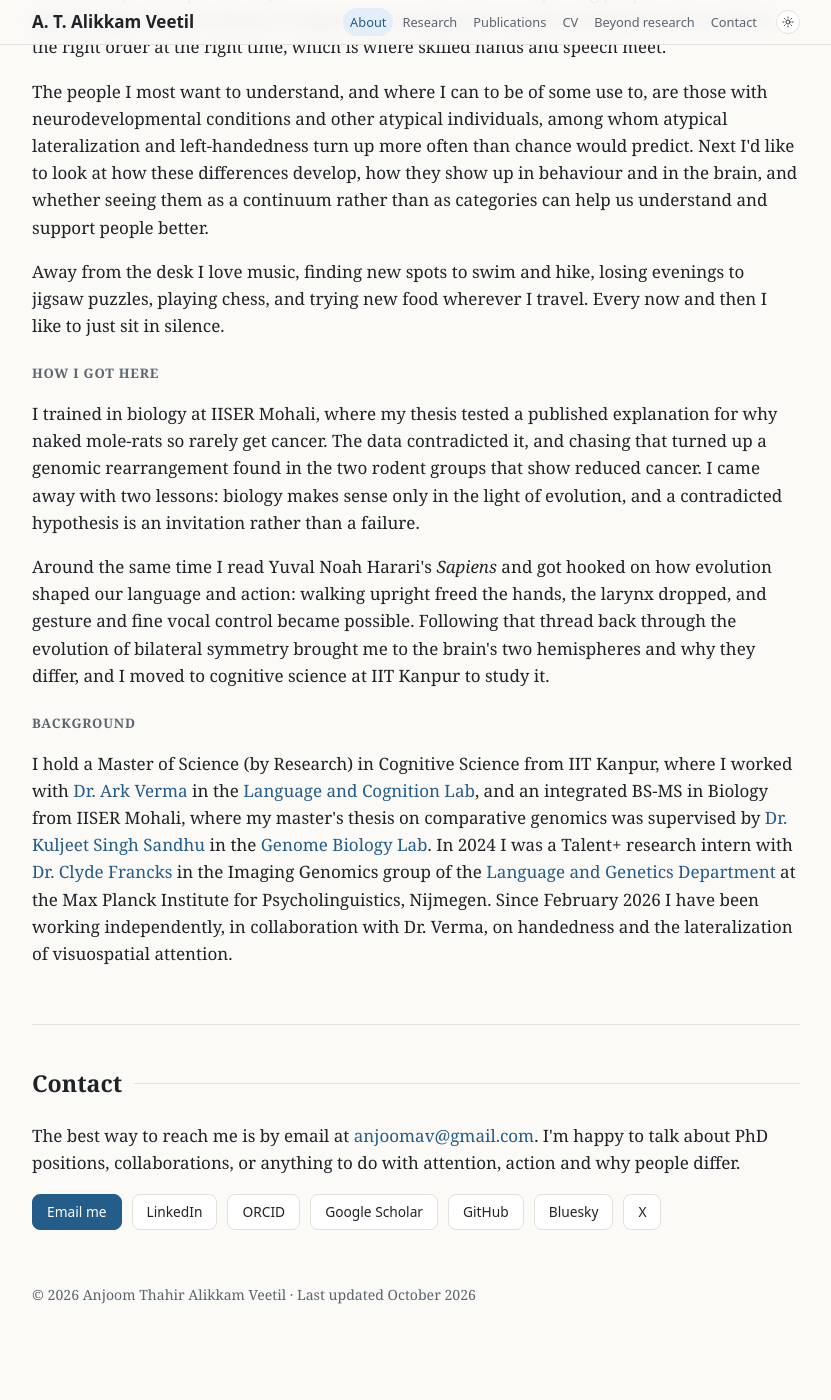
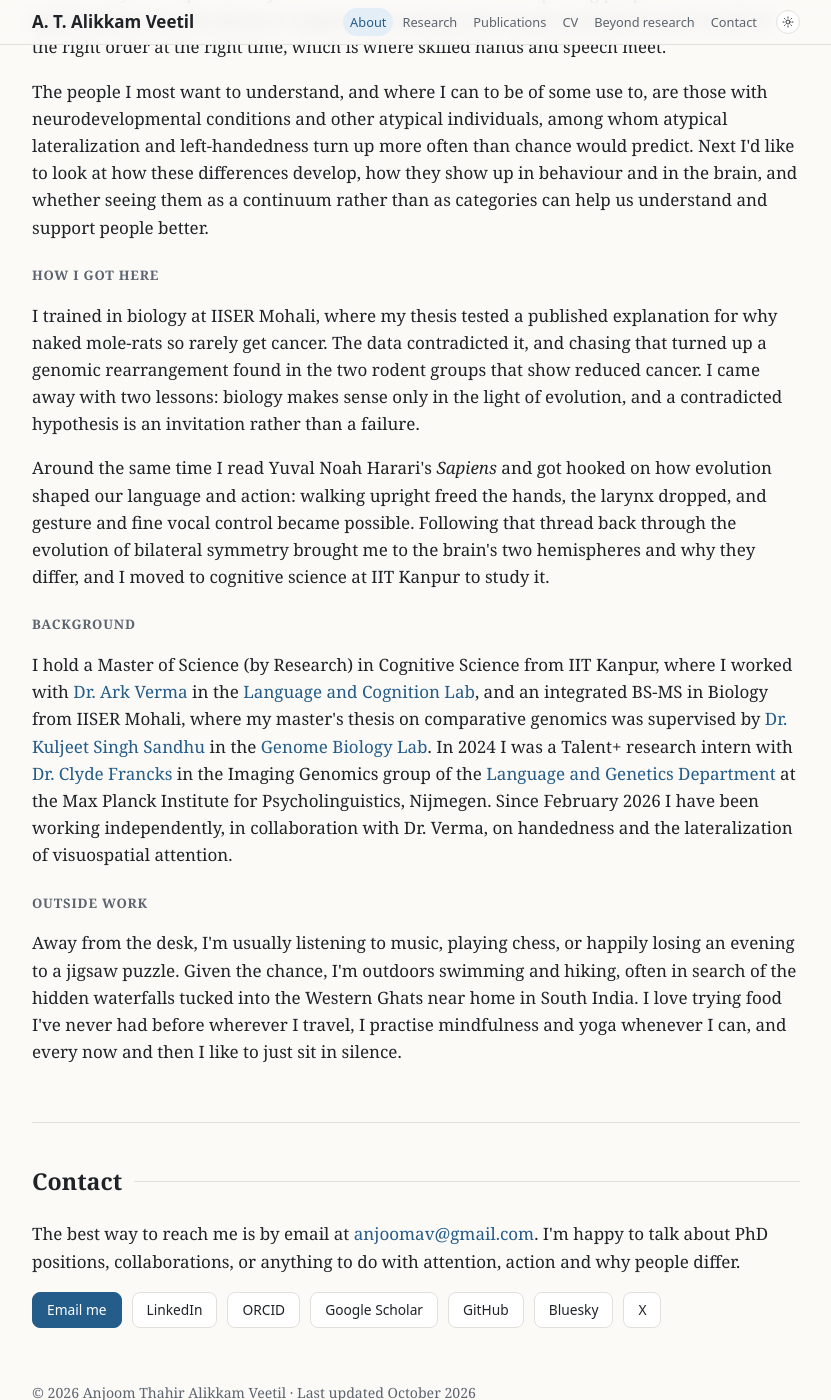
Before and after one commit to anjoomav/anjoomav.github.io, a Jekyll site: the page built from index.html, in a window 1280 px wide and 1400 px high, scrolled down 494 px. Shown: the whole window, without its empty margins (224-1055 px from the left). Built offline with Jekyll 4.4.1, drawn with Linux system fonts in a browser that asks for light colours; before the commit the page ends 1814 px from its top, so only the background shows below that.

Commit message:
Home: warmer Outside work paragraph at the end of About

```diff
--- a/index.html
+++ b/index.html
@@ -34,12 +34,13 @@ canonical: "https://anjoomav.github.io/"
     <h2>About</h2>
     <p class="intro">I'm a biologist turned cognitive scientist, interested in how and why people differ in the way they attend and act. Much of my work so far has been on lateralization, how the two halves of the brain divide up that work, and handedness is my way in: it's quick to measure, and tells you more than you'd expect once you treat it as a scale rather than splitting people into left- and right-handers. I'm also drawn to sequence processing, how we get movements and sounds in the right order at the right time, which is where skilled hands and speech meet.</p>
     <p>The people I most want to understand, and where I can to be of some use to, are those with neurodevelopmental conditions and other atypical individuals, among whom atypical lateralization and left-handedness turn up more often than chance would predict. Next I'd like to look at how these differences develop, how they show up in behaviour and in the brain, and whether seeing them as a continuum rather than as categories can help us understand and support people better.</p>
-    <p>Away from the desk I love music, finding new spots to swim and hike, losing evenings to jigsaw puzzles, playing chess, and trying new food wherever I travel. Every now and then I like to just sit in silence.</p>
     <h3 class="sub">How I got here</h3>
     <p>I trained in biology at IISER Mohali, where my thesis tested a published explanation for why naked mole-rats so rarely get cancer. The data contradicted it, and chasing that turned up a genomic rearrangement found in the two rodent groups that show reduced cancer. I came away with two lessons: biology makes sense only in the light of evolution, and a contradicted hypothesis is an invitation rather than a failure.</p>
     <p>Around the same time I read Yuval Noah Harari's <em>Sapiens</em> and got hooked on how evolution shaped our language and action: walking upright freed the hands, the larynx dropped, and gesture and fine vocal control became possible. Following that thread back through the evolution of bilateral symmetry brought me to the brain's two hemispheres and why they differ, and I moved to cognitive science at IIT Kanpur to study it.</p>
     <h3 class="sub">Background</h3>
     <p>I hold a Master of Science (by Research) in Cognitive Science from IIT Kanpur, where I worked with <a href="https://www.iitk.ac.in/ark-verma">Dr. Ark Verma</a> in the <a href="https://sites.google.com/view/langcoglabiitk/home">Language and Cognition Lab</a>, and an integrated BS-MS in Biology from IISER Mohali, where my master's thesis on comparative genomics was supervised by <a href="https://www.iisermohali.ac.in/faculty/dbs/sandhuks">Dr. Kuljeet Singh Sandhu</a> in the <a href="https://sites.google.com/site/kulsinsan/">Genome Biology Lab</a>. In 2024 I was a Talent+ research intern with <a href="https://www.mpi.nl/people/francks-clyde">Dr. Clyde Francks</a> in the Imaging Genomics group of the <a href="https://www.mpi.nl/department/language-genetics/2">Language and Genetics Department</a> at the Max Planck Institute for Psycholinguistics, Nijmegen. Since February 2026 I have been working independently, in collaboration with Dr. Verma, on handedness and the lateralization of visuospatial attention.</p>
+    <h3 class="sub">Outside work</h3>
+    <p>Away from the desk, I'm usually listening to music, playing chess, or happily losing an evening to a jigsaw puzzle. Given the chance, I'm outdoors swimming and hiking, often in search of the hidden waterfalls tucked into the Western Ghats near home in South India. I love trying food I've never had before wherever I travel, I practise mindfulness and yoga whenever I can, and every now and then I like to just sit in silence.</p>
   </section>
 
   <section id="contact">
```
